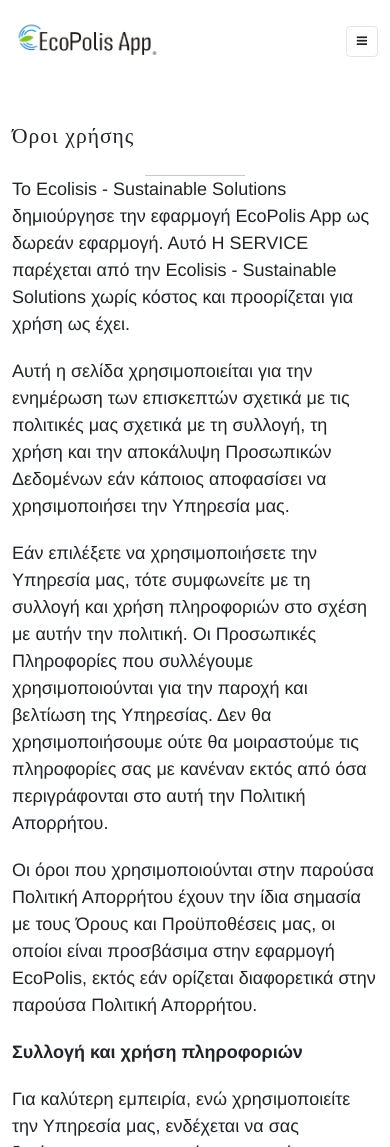
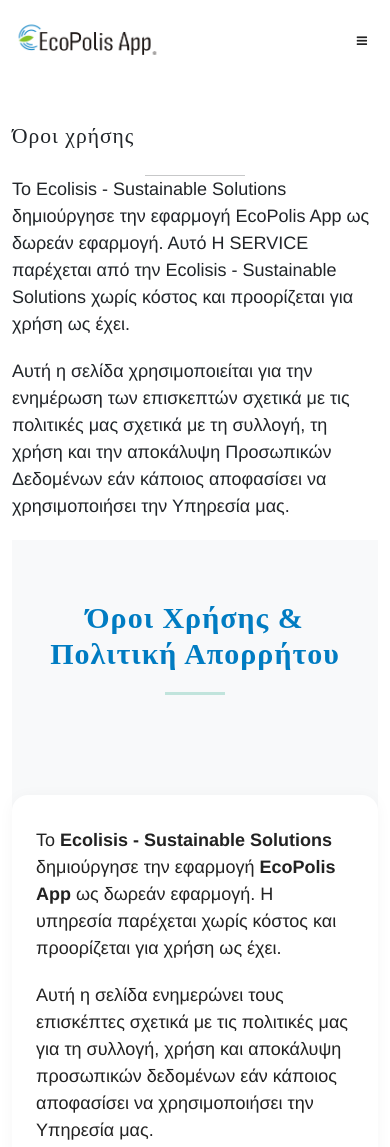
Before and after one commit to EcoLisis/EcoLisis-Website, a plain HTML site: page terms.html in a window 390 px wide. Shown: the top 1147 px of the page. Drawn offline with Linux system fonts and the light colour scheme; a web font is replaced by a local one.

Commit message:
seo and readme design and readme update

```diff
--- a/terms.html
+++ b/terms.html
@@ -3,17 +3,28 @@
 
 <head>
     <meta charset="utf-8">
-    <meta content="Sustainability, EcoLisis, EcoPolis" name="keywords">
-    <meta content="Alexandros Kourtis" name="author">
-    <meta content="width=device-width, initial-scale=1.0, shrink-to-fit=no" name="viewport">
-    <link href="assets/logo.png" rel="icon" type="image/png"/>
-    <title>EcoPolis App</title>
-    <meta content="The official website of EcoLisis" name="description">
-    <link href="assets/bootstrap/css/bootstrap.min.css" rel="stylesheet">
-    <link href="assets/fonts/font-awesome.min.css" rel="stylesheet">
-    <link href="assets/fonts/simple-line-icons.min.css" rel="stylesheet">
-    <link crossorigin="anonymous" href="https://pro.fontawesome.com/releases/v5.10.0/css/all.css"
-          integrity="sha384-AYmEC3Yw5cVb3ZcuHtOA93w35dYTsvhLPVnYs9eStHfGJvOvKxVfELGroGkvsg+p" rel="stylesheet"/>
+    <meta name="viewport" content="width=device-width, initial-scale=1.0, shrink-to-fit=no">
+    <title>Όροι Χρήσης | EcoPolis App | EcoLisis</title>
+    <meta name="description" content="Όροι χρήσης και πολιτική απορρήτου για το EcoPolis App από την EcoLisis - Sustainable Solutions. Μάθετε πώς προστατεύουμε τα προσωπικά σας δεδομένα.">
+    <meta name="keywords" content="EcoPolis, EcoLisis, Όροι Χρήσης, Πολιτική Απορρήτου, Sustainability, App, Municipality, Privacy, Greece, Community, Environment, GDPR">
+    <meta name="author" content="Alexandros Kourtis, EcoLisis">
+    <meta name="robots" content="index, follow">
+    <link rel="canonical" href="https://ecopolis.app/terms.html">
+    <link rel="icon" href="assets/logo.png" type="image/png">
+
+    <!-- Open Graph / Facebook -->
+    <meta property="og:type" content="website">
+    <meta property="og:url" content="https://ecopolis.app/terms.html">
+    <meta property="og:title" content="Όροι Χρήσης | EcoPolis App | EcoLisis">
+    <meta property="og:description" content="Όροι χρήσης και πολιτική απορρήτου για το EcoPolis App από την EcoLisis - Sustainable Solutions. Μάθετε πώς προστατεύουμε τα προσωπικά σας δεδομένα.">
+    <meta property="og:image" content="https://ecopolis.app/assets/img/main.png">
+
+    <!-- Twitter Card -->
+    <meta name="twitter:card" content="summary_large_image">
+    <meta name="twitter:url" content="https://ecopolis.app/terms.html">
+    <meta name="twitter:title" content="Όροι Χρήσης | EcoPolis App | EcoLisis">
+    <meta name="twitter:description" content="Όροι χρήσης και πολιτική απορρήτου για το EcoPolis App από την EcoLisis - Sustainable Solutions. Μάθετε πώς προστατεύουμε τα προσωπικά σας δεδομένα.">
+    <meta name="twitter:image" content="https://ecopolis.app/assets/img/main.png">
     <link href="assets/bootstrap/css/bootstrap.min.css" rel="stylesheet">
     <link href="https://fonts.googleapis.com/css?family=Lato" rel="stylesheet">
     <link href="https://fonts.googleapis.com/css?family=Catamaran:100,200,300,400,500,600,700,800,900" rel="stylesheet">
@@ -21,6 +32,8 @@
     <link href="assets/fonts/font-awesome.min.css" rel="stylesheet">
     <link href="assets/fonts/simple-line-icons.min.css" rel="stylesheet">
     <link href="assets/css/style.css" rel="stylesheet">
+    <!-- Accessibility: Language -->
+    <meta http-equiv="Content-Language" content="el">
 </head>
 
 <body data-bs-offset="56" data-bs-spy="scroll" data-bs-target="#mainNav" id="page-top">
@@ -30,6 +43,21 @@
            style="color: #007CC2 !important;"><img alt=""
                                                    src="./assets/brand.png"
                                                    style=" width: 150px"></a>
+        <button aria-controls="navbarResponsive" aria-expanded="false" aria-label="Toggle navigation"
+                class="navbar-toggler float-end" data-bs-target="#navbarResponsive" data-bs-toggle="collapse"><i
+                class="fa fa-bars"></i></button>
+        <div class="collapse navbar-collapse" id="navbarResponsive">
+            <ul class="navbar-nav ms-auto">
+                <li class="nav-item"><a class="nav-link" href="index.html">Αρχική Σελίδα</a></li>
+            </ul>
+        </div>
+    </div>
+</nav>
+<nav class="navbar navbar-ubuntuLight navbar-expand-lg fixed-top bg-white" id="mainNav">
+    <div class="container"><a class="navbar-brand fw-bold" href="./index.html"
+                              style="color: #007CC2 !important;"><img alt=""
+                                                                      src="./assets/brand.png"
+                                                                      style=" width: 150px"></a>
         <button aria-controls="navbarResponsive" aria-expanded="false" aria-label="Toggle navigation"
                 class="navbar-toggler float-end" data-bs-target="#navbarResponsive" data-bs-toggle="collapse"><i
                 class="fa fa-bars"></i></button>
@@ -58,6 +86,17 @@
                         σχετικά
                         με τη συλλογή, τη χρήση και την αποκάλυψη
                         Προσωπικών Δεδομένων εάν κάποιος αποφασίσει να χρησιμοποιήσει την Υπηρεσία μας. </p>
+<section class="features" id="terms" style="background: #f8f9fa; padding: 60px 0 40px 0; min-height: 100vh;">
+    <div class="container">
+        <div class="text-center section-heading">
+            <h2 style="font-family: 'myFirstFontSkinny', serif; color: #007CC2; font-weight: bold;">Όροι Χρήσης &amp; Πολιτική Απορρήτου</h2>
+            <hr style="width: 60px; border-top: 3px solid #23AA85; margin: 20px auto;">
+        </div>
+        <div class="row justify-content-center">
+            <div class="col-lg-9 col-md-11 col-12" style="background: #fff; border-radius: 16px; box-shadow: 0 2px 16px rgba(0,0,0,0.04); padding: 32px 24px; margin-bottom: 32px;">
+                <div id="content" style="font-size: 1.1rem; color: #222;">
+                    <p>Το <strong>Ecolisis - Sustainable Solutions</strong> δημιούργησε την εφαρμογή <strong>EcoPolis App</strong> ως δωρεάν εφαρμογή. Η υπηρεσία παρέχεται χωρίς κόστος και προορίζεται για χρήση ως έχει.</p>
+                    <p>Αυτή η σελίδα ενημερώνει τους επισκέπτες σχετικά με τις πολιτικές μας για τη συλλογή, χρήση και αποκάλυψη προσωπικών δεδομένων εάν κάποιος αποφασίσει να χρησιμοποιήσει την Υπηρεσία μας.</p>
                     <p> Εάν επιλέξετε να χρησιμοποιήσετε την Υπηρεσία μας, τότε συμφωνείτε με τη συλλογή και χρήση
                         πληροφοριών στο
                         σχέση με αυτήν την πολιτική. Οι Προσωπικές Πληροφορίες που συλλέγουμε χρησιμοποιούνται για
```
Also changed, not shown: index.html (+24 -6 lines), readme.md.
